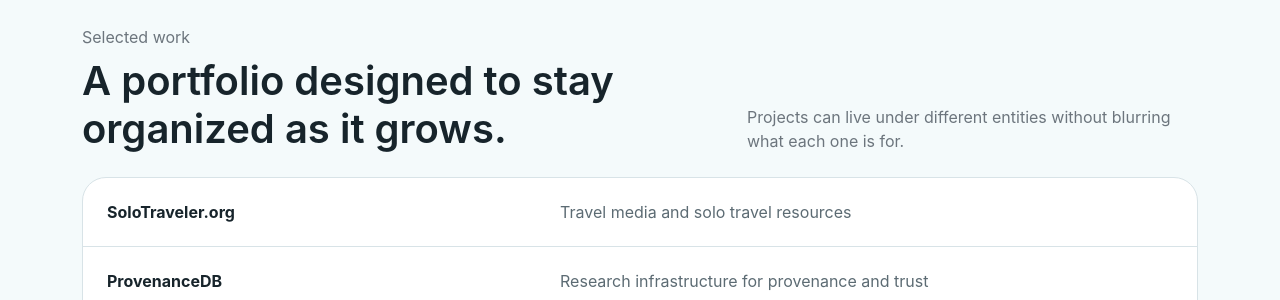
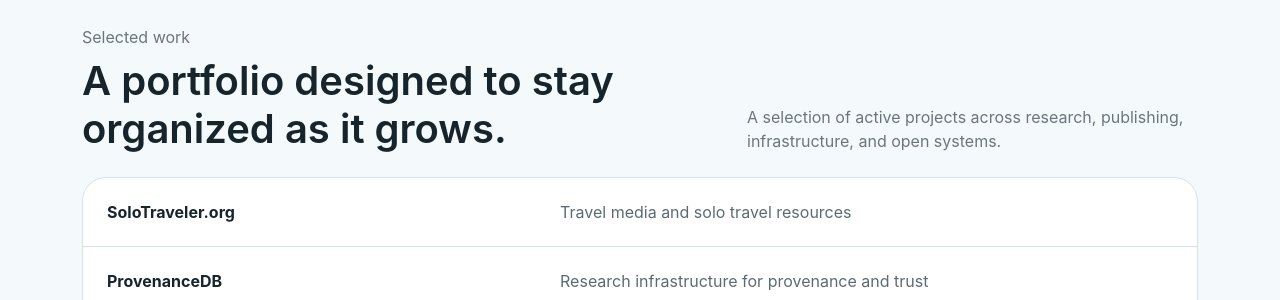
Before and after one commit to himpfen/www, a Jekyll site: the page built from index.html, in a window 1280 px wide and 900 px high, scrolled down 1102 px. Shown: the part 153-453 px from the top of the window. Built offline with Jekyll 4.4.1, drawn with Linux system fonts in a browser that asks for light colours.

Commit message:
Update index.html

```diff
--- a/index.html
+++ b/index.html
@@ -81,7 +81,7 @@ description: Independent work across media, research, infrastructure, publishing
         <h2 class="h1 fw-semibold mb-0">A portfolio designed to stay organized as it grows.</h2>
       </div>
       <div class="col-lg-5">
-        <p class="text-secondary mb-0">Projects can live under different entities without blurring what each one is for.</p>
+        <p class="text-secondary mb-0">A selection of active projects across research, publishing, infrastructure, and open systems.</p>
       </div>
     </div>
 
```
